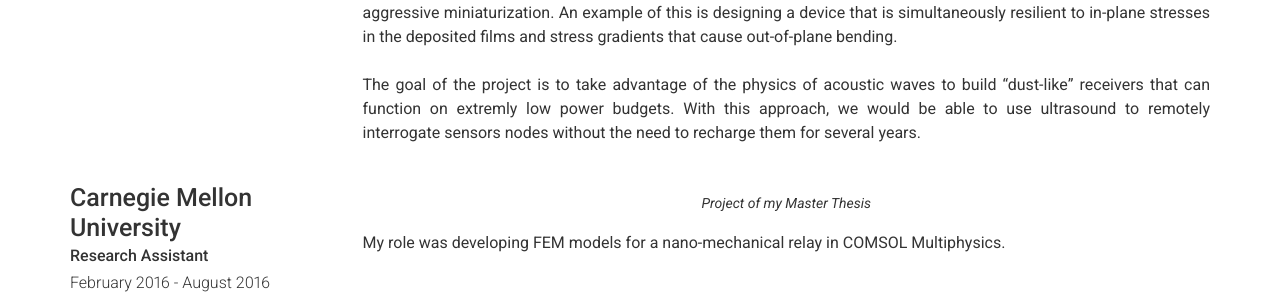
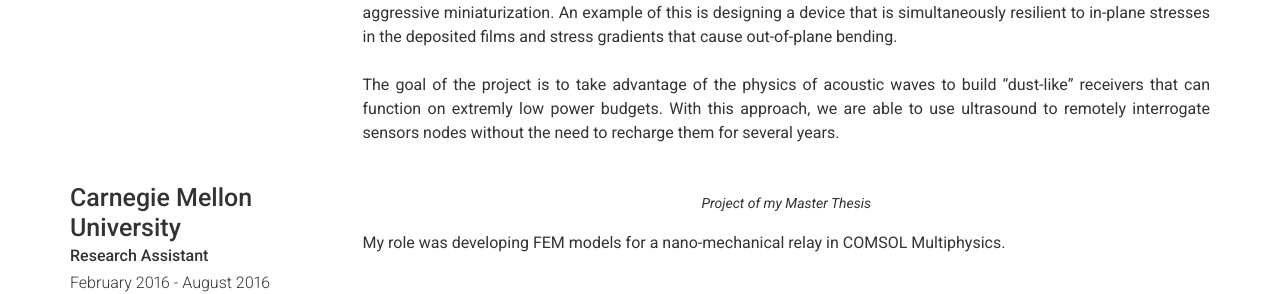
Before and after one commit to simeonipietro/pietrosimeoni.com, a Jekyll site: the page built from index.md, in a window 1280 px wide. Shown: the part 776-1070 px from the top of the page. Built offline with Jekyll 4.4.1, drawn with Linux system fonts in a browser that asks for light colours; nearby versions of some CDN libraries.

Commit message:
Update experience.yml

```diff
--- a/_data/experience.yml
+++ b/_data/experience.yml
@@ -17,7 +17,7 @@
     stresses in the deposited films and stress gradients that cause out-of-plane bending.
     <br/><br/>
     The goal of the project is to take advantage of the physics of acoustic waves to build "dust-like" receivers that can function on
-    extremly low power budgets. With this approach, we would be able to use ultrasound to remotely interrogate sensors nodes
+    extremly low power budgets. With this approach, we are able to use ultrasound to remotely interrogate sensors nodes
     without the need to recharge them for several years.
 
 - layout: left
```
